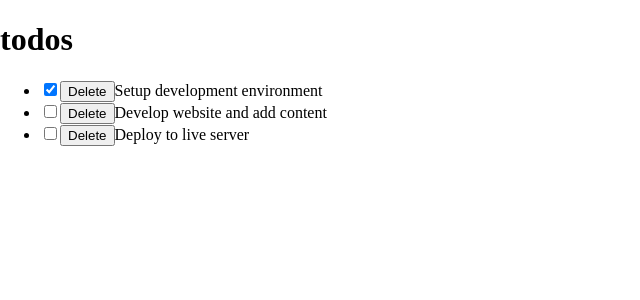
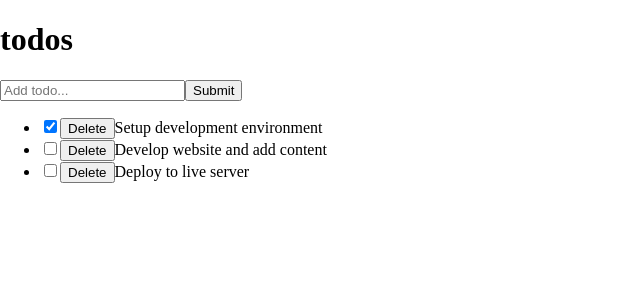
Before and after one commit to Danie12345/react-todo-list, a React (Create React App) app: page / in a window 1280 px wide. Shown: the top 300 px of the page, without its empty margins (0-640 px from the left). Built offline with nearby package versions, Linux system fonts and the light colour scheme; the HTML template or start-up script is replaced by a standard one.

Commit message:
Add new items

```diff
--- a/src/components/InputTodo.js
+++ b/src/components/InputTodo.js
@@ -0,0 +1,37 @@
+import React, { Component } from "react"
+
+class InputTodo extends Component {
+  state = {
+    title: "",
+  }
+
+  onChange = e => {
+    this.setState({
+      [e.target.name]: e.target.value,
+    })
+  }
+
+  handleSubmit = e => {
+    e.preventDefault();
+    this.props.addTodoProps(this.state.title);
+    this.setState({
+      title: ""
+    });
+  };
+
+  render() {
+    return (
+      <form onSubmit={this.handleSubmit}>
+        <input
+          type="text"
+          placeholder="Add todo..."
+          value={this.state.title}
+          name="title"
+          onChange={this.onChange}
+        />
+        <button>Submit</button>
+      </form>
+    )
+  }
+}
+export default InputTodo;
--- a/src/components/TodoContainer.js
+++ b/src/components/TodoContainer.js
@@ -1,6 +1,7 @@
 import React from "react"
 import TodosList from "./TodosList";
 import Header from "./Header";
+import InputTodo from "./InputTodo";
 
 class TodoContainer extends React.Component {
   state = {
@@ -47,10 +48,22 @@
     });
   };
 
+  addTodoItem = title => {
+    const newTodo = {
+      id: 4,
+      title: title,
+      completed: false
+    };
+    this.setState({
+      todos: [...this.state.todos, newTodo]
+    });
+  };
+
   render() {
     return (
       <div>
         <Header />
+        <InputTodo addTodoProps={this.addTodoItem} />
         <TodosList
           todos={this.state.todos}
           handleChangeProps={this.handleChange}
```
